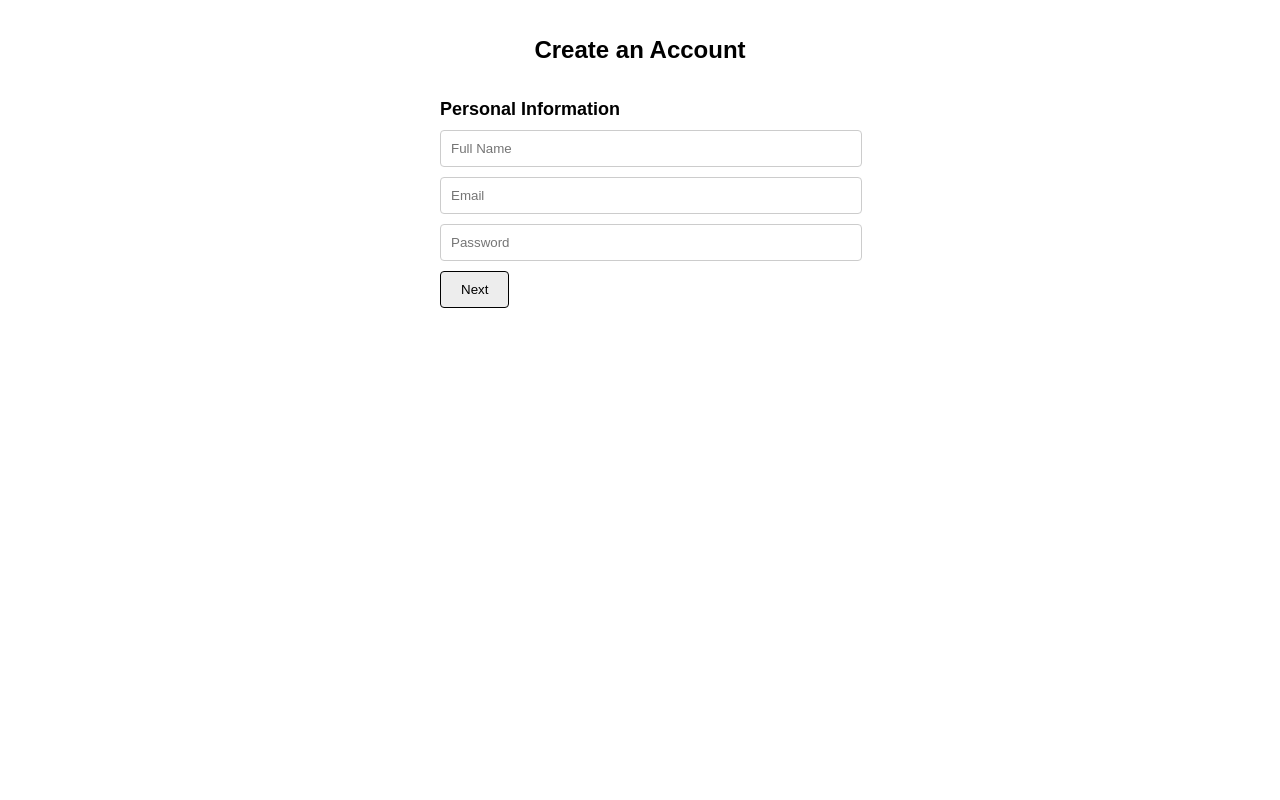
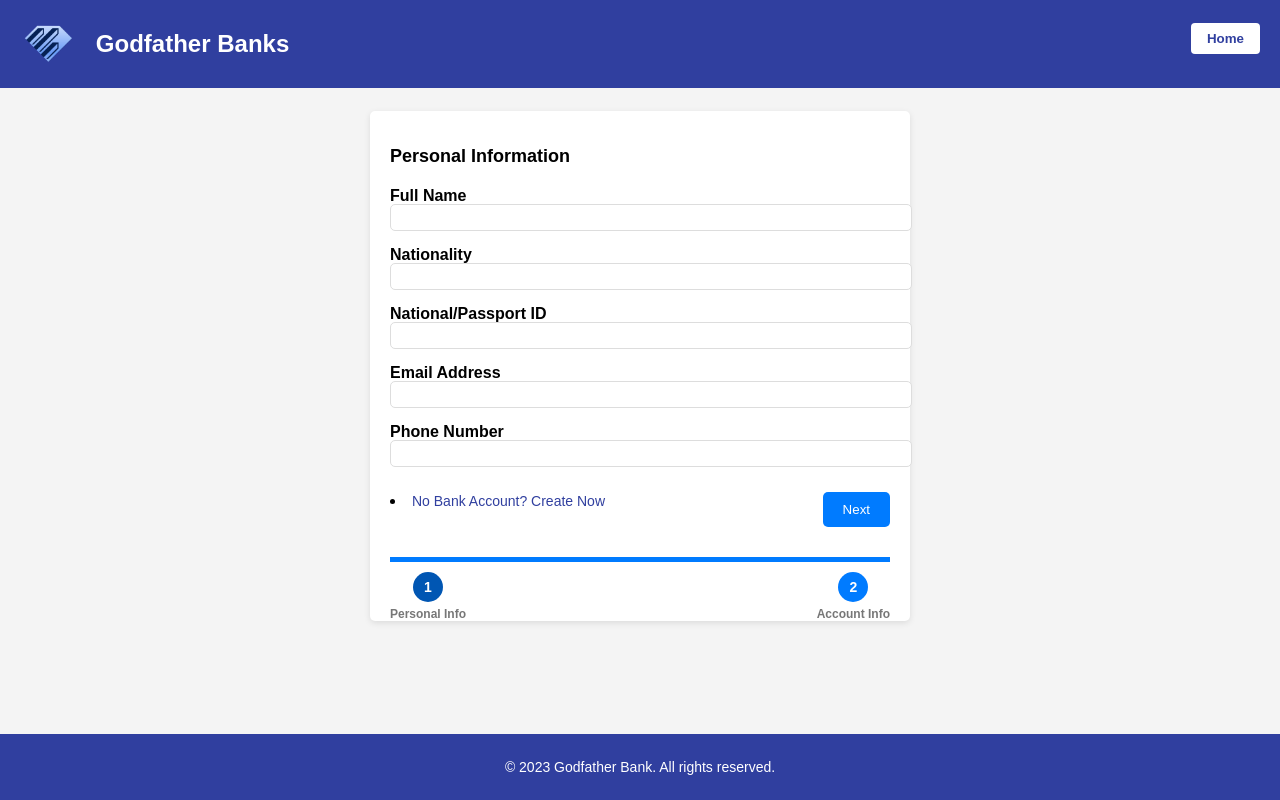
Before and after one commit to software-engineering-2023/Wallahy-Ha2felholko, a React (Create React App) app in the folder godfather-banks/: page /register in a window 1280 px wide. Built offline with nearby package versions, Linux system fonts and the light colour scheme.

Commit message:
Register Page added

```diff
--- a/godfather-banks/src/Login.js
+++ b/godfather-banks/src/Login.js
@@ -22,7 +22,7 @@ function Login  ()  {
           <img src={logo} alt="Godfather Bank Logo" />
           <h1>Godfather Banks</h1>
           </div>
-          <Link to ='/'><button className="home-button">Home</button></Link>
+          <Link to ='/'><button className="login-home-button">Home</button></Link>
         </nav>
       </header>
       <main className="login-content">
--- a/godfather-banks/src/Register.css
+++ b/godfather-banks/src/Register.css
@@ -1,51 +1,186 @@
 .registration-page {
     display: flex;
     flex-direction: column;
-    align-items: center;
-    padding: 20px;
+    min-height: 100vh;
   }
 
-  .registration-heading {
+  .registration-header {
+    background-color: #303F9F;
+    padding: 10px 20px;
+  }
+
+  .registration-navigation {
+    display: flex;
+    justify-content: space-between;
+    align-items: center;
+  }
+
+  .registration-logo {
+    display: flex;
+    align-items: center;
+    color: #fff;
+  }
+
+  .registration-logo {
+    display: flex;
+    align-items: center;
+  }
+
+  .registration-logo img {
+    height: 40px; /* Adjust the height as per your logo size */
+    margin-right: 10px;
+  }
+
+  .registration-logo h1 {
+    font-size: 24px;
+    margin-left: 10px;
+  }
+
+  .register-home-button {
+    background-color: #FFFFFF;
+    color: #303F9F;
+    border: none;
+    border-radius: 4px;
+    padding: 8px 16px;
+    margin-left: 10px;
+    font-weight: bold;
+    cursor: pointer;
+  }
+
+  .register-home-button:hover {
+    background-color: #3070ac;
+    color: #ffffff;
+  }
+
+
+  .registration-content {
+    flex-grow: 1;
+    background-color: #f4f4f4;
+    padding: 23px;
+    overflow-y: auto;
+    max-height: calc(100vh - 200px); /* Adjust the height to fit within the viewport */
+  }
+
+  .registration-form {
+    max-width: 500px;
+    margin: 0 auto;
+    background-color: #fff;
+    padding: 20px;
+    border-radius: 5px;
+    box-shadow: 0 2px 6px rgba(0, 0, 0, 0.1);
+    max-height: 470px; /* Adjust the height as needed */
+
+  }
+
+  .registration-stage h2 {
+    font-size: 18px;
     margin-bottom: 20px;
-    font-size: 24px;
+  }
+
+  .registration-form label {
+    display: block;
+    margin-bottom: 10px;
+    font-weight: 600;
+    height:7px;
+  }
+
+  .registration-form input {
+    width: 100%;
+    padding: 10px;
+    border: 1px solid #ddd;
+    border-radius: 5px;
+    margin-bottom: 15px;
+    height:5px;
+  }
+
+  .registration-navigation-buttons {
+    display: flex;
+    justify-content: flex-end;
+    margin-top: 10px;
+  }
+
+  .registration-navigation-buttons .no-account-link {
+    margin-right: auto; /* Added to align the link to the left */
+  }
+
+  .next-button,
+  .register-button,
+  .previous-button  {
+    padding: 10px 20px;
+    background-color: #007bff;
+    color: #fff;
+    border: none;
+    border-radius: 5px;
+    cursor: pointer;
+  }
+
+  .next-button:hover,
+  .register-button:hover,
+  .previous-button:hover {
+    background-color: #0056b3;
+  }
+
+  .previous-button {
+    padding: 10px 20px;
+    background-color: #007bff;
+    color: #fff;
+    border: none;
+    border-radius: 5px;
+    cursor: pointer;
+    margin-right: 10px;
+  }
+
+
+
+  .registration-progress {
+    margin-top: 30px;
+  }
+
+  .progress-bar {
+    height: 5px;
+    background-color: #007bff;
+    margin-bottom: 10px;
+  }
+
+  .progress-steps {
+    display: flex;
+    justify-content: space-between;
+  }
+
+  .progress-step {
+    display: flex;
+    flex-direction: column;
+    align-items: center;
+  }
+
+  .progress-step span {
+    display: flex;
+    justify-content: center;
+    align-items: center;
+    width: 30px;
+    height: 30px;
+    background-color: #007bff;
+    color: #fff;
+    border-radius: 50%;
+    font-size: 14px;
     font-weight: bold;
   }
 
-  .registration-form {
-    width: 400px;
+  .progress-step p {
+    margin-top: 5px;
+    font-size: 12px;
+    font-weight: 600;
+    color: #777;
   }
 
-  .registration-step {
-    margin-bottom: 20px;
+  .progress-step.active span {
+    background-color: #0056b3;
   }
 
-  .registration-step h2 {
-    margin-bottom: 10px;
-    font-size: 18px;
+  .registration-footer {
+    background-color: #303F9F;
+    color: #fff;
+    padding: 11px 20px;
+    text-align: center;
+    font-size: 14px;
   }
-
-  .registration-step input {
-    width: 100%;
-    padding: 10px;
-    margin-bottom: 10px;
-  }
-
-  .registration-step button {
-    padding: 10px 20px;
-    margin-right: 10px;
-  }
-
-  .registration-step button:last-child {
-    margin-right: 0;
-  }
-
-  .registration-step button:hover {
-    background-color: #303f9f;
-    color: #ffffff;
-  }
-
-  .registration-step button:disabled {
-    background-color: #cccccc;
-    color: #ffffff;
-    cursor: not-allowed;
-  }
--- a/godfather-banks/src/Register.js
+++ b/godfather-banks/src/Register.js
@@ -5,130 +5,213 @@ import React, { useState } from 'react';
 
 
 const Register = () => {
-    const [step, setStep] = useState(1);
-    const [formData, setFormData] = useState({
-      fullName: '',
+    const [stage, setStage] = useState(1);
+    const [personalInfo, setPersonalInfo] = useState({
+    name: '',
+    nationality: '',
+    id: '',
     email: '',
+    phone: '',
+  });
+  const [accountInfo, setAccountInfo] = useState({
+    username: '',
     password: '',
-      address: '',
-      phoneNumber: '',
+    confirmPassword: '',
     accountNumber: '',
-      creditCardNumber: '',
+    creditNumber: '',
   });
 
-    const handleNextStep = () => {
-      setStep((prevStep) => prevStep + 1);
-    };
-
-    const handlePreviousStep = () => {
-      setStep((prevStep) => prevStep - 1);
-    };
-
-    const handleChange = (e) => {
+  const handlePersonalInfoChange = (e) => {
     const { name, value } = e.target;
-      setFormData((prevData) => ({
-        ...prevData,
+    setPersonalInfo((prevState) => ({
+      ...prevState,
       [name]: value,
     }));
   };
 
+  const handleAccountInfoChange = (e) => {
+    const { name, value } = e.target;
+    setAccountInfo((prevState) => ({
+      ...prevState,
+      [name]: value,
+    }));
+  };
+
+  const handleNextStage = () => {
+    setStage((prevStage) => prevStage + 1);
+  };
+
+  const handlePreviousStage = () => {
+    setStage((prevStage) => prevStage - 1);
+  };
+
   const handleSubmit = (e) => {
     e.preventDefault();
-      // Handle form submission logic
   };
 
   return (
     <div className="registration-page">
-        <h1 className="registration-heading">Create an Account</h1>
-
-        <form className="registration-form" onSubmit={handleSubmit}>
-          {step === 1 && (
-            <div className="registration-step">
+      <header className="registration-header">
+        <nav className="registration-navigation">
+          <div className="registration-logo">
+            <img src={logo} alt="Godfather Bank Logo" />
+            <h1>Godfather Banks</h1>
+            </div>
+            <Link to ='/'><button className="register-home-button">Home</button></Link>
+        </nav>
+      </header>
+      <main className="registration-content">
+        <div className="registration-form">
+          {stage === 1 && (
+            <div className="registration-stage">
               <h2>Personal Information</h2>
+              <form onSubmit={handleNextStage}>
+                <label htmlFor="name">Full Name</label>
                 <input
                   type="text"
-                name="fullName"
-                placeholder="Full Name"
-                value={formData.fullName}
-                onChange={handleChange}
+                  id="name"
+                  name="name"
+                  value={personalInfo.name}
+                  onChange={handlePersonalInfoChange}
                   required
                 />
+
+                <label htmlFor="nationality">Nationality</label>
+                <input
+                  type="text"
+                  id="nationality"
+                  name="nationality"
+                  value={personalInfo.nationality}
+                  onChange={handlePersonalInfoChange}
+                  required
+                />
+
+                <label htmlFor="id">National/Passport ID</label>
+                <input
+                  type="text"
+                  id="id"
+                  name="id"
+                  value={personalInfo.id}
+                  onChange={handlePersonalInfoChange}
+                  required
+                />
+
+                <label htmlFor="email">Email Address</label>
                 <input
                   type="email"
+                  id="email"
                   name="email"
-                placeholder="Email"
-                value={formData.email}
-                onChange={handleChange}
+                  value={personalInfo.email}
+                  onChange={handlePersonalInfoChange}
                   required
                 />
+
+                <label htmlFor="phone">Phone Number</label>
                 <input
-                type="password"
-                name="password"
-                placeholder="Password"
-                value={formData.password}
-                onChange={handleChange}
+                  type="tel"
+                  id="phone"
+                  name="phone"
+                  value={personalInfo.phone}
+                  onChange={handlePersonalInfoChange}
                   required
                 />
-              <button type="button" onClick={handleNextStep}>
+
+                <div className="registration-navigation-buttons">
+                <li class="no-account-link"><a href="/register">No Bank Account? Create Now</a></li>
+                  <button type="submit" className="next-button">
                     Next
                   </button>
                 </div>
-          )}
-
-          {step === 2 && (
-            <div className="registration-step">
-              <h2>Contact Information</h2>
-              <input
-                type="text"
-                name="address"
-                placeholder="Address"
-                value={formData.address}
-                onChange={handleChange}
-                required
-              />
-              <input
-                type="tel"
-                name="phoneNumber"
-                placeholder="Phone Number"
-                value={formData.phoneNumber}
-                onChange={handleChange}
-                required
-              />
-              <button type="button" onClick={handlePreviousStep}>
-                Previous
-              </button>
-              <button type="button" onClick={handleNextStep}>
-                Next
-              </button>
+              </form>
             </div>
           )}
 
-          {step === 3 && (
-            <div className="registration-step">
-              <h2>Bank Information</h2>
+          {stage === 2 && (
+            <div className="registration-stage">
+              <h2>Account Information</h2>
+              <form onSubmit={handleSubmit}>
+                <label htmlFor="username">Username</label>
                 <input
                   type="text"
-                name="accountNumber"
-                placeholder="Account Number"
-                value={formData.accountNumber}
-                onChange={handleChange}
+                  id="username"
+                  name="username"
+                  value={accountInfo.username}
+                  onChange={handleAccountInfoChange}
                   required
                 />
+
+                <label htmlFor="password">Password</label>
+                <input
+                  type="password"
+                  id="password"
+                  name="password"
+                  value={accountInfo.password}
+                  onChange={handleAccountInfoChange}
+                  required
+                />
+
+                <label htmlFor="confirm-password">Confirm Password</label>
+                <input
+                  type="password"
+                  id="confirm-password"
+                  name="confirmPassword"
+                  value={accountInfo.confirmPassword}
+                  onChange={handleAccountInfoChange}
+                  required
+                />
+
+                <label htmlFor="account-number">Bank Account Number</label>
                 <input
                   type="text"
-                name="creditCardNumber"
-                placeholder="Credit Card Number"
-                value={formData.creditCardNumber}
-                onChange={handleChange}
+                  id="account-number"
+                  name="accountNumber"
+                  value={accountInfo.accountNumber}
+                  onChange={handleAccountInfoChange}
                   required
                 />
-              <button type="button" onClick={handlePreviousStep}>
+
+                <label htmlFor="credit-number">Credit Card Number</label>
+                <input
+                  type="text"
+                  id="credit-number"
+                  name="creditNumber"
+                  value={accountInfo.creditNumber}
+                  onChange={handleAccountInfoChange}
+                  required
+                />
+
+                <div className="registration-navigation-buttons">
+                <li class="no-account-link"><a href="/register">No Bank Account? Create Now</a></li>
+                  <button type="button" className="previous-button" onClick={handlePreviousStage}>
                     Previous
                   </button>
-              <button type="submit">Register</button>
+                  <button type="submit" className="register-button">
+                    Register
+                  </button>
+                </div>
+              </form>
             </div>
           )}
-        </form>
+
+
+          <div className="registration-progress">
+            <div className={`progress-bar stage-${stage}`}></div>
+            <div className="progress-steps">
+              <div className={`progress-step ${stage == 1 ? 'active' : ''}`}>
+                <span>1</span>
+                <p>Personal Info</p>
+              </div>
+              <div className={`progress-step ${stage == 2 ? 'active' : ''}`}>
+                <span>2</span>
+                <p>Account Info</p>
+              </div>
+            </div>
+          </div>
+        </div>
+      </main>
+      <footer className="registration-footer">
+        <p>&copy; 2023 Godfather Bank. All rights reserved.</p>
+      </footer>
     </div>
   );
 };
```
Also changed, not shown: godfather-banks/src/Home.css (+32 -26 lines), godfather-banks/src/Home.js (+22 -22 lines), godfather-banks/src/Login.css (+16 -16 lines). Lines whose indentation alone changed are shown as unchanged.
